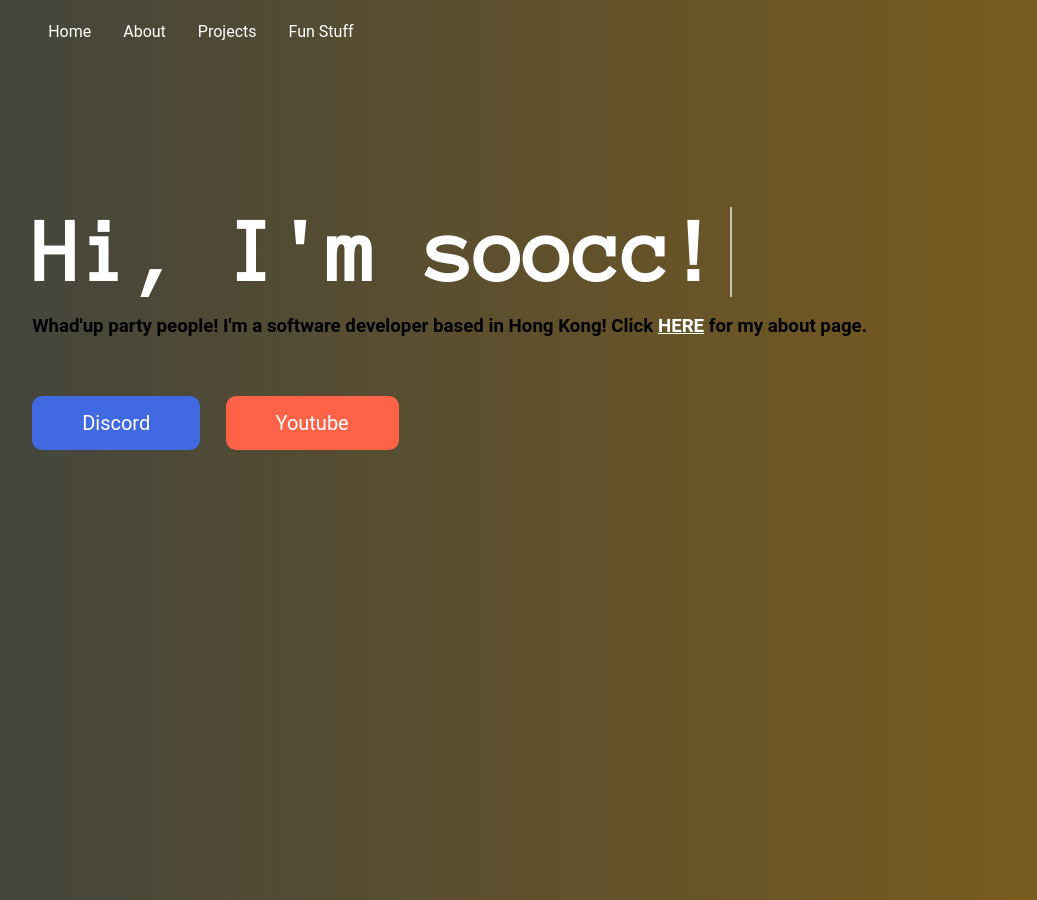
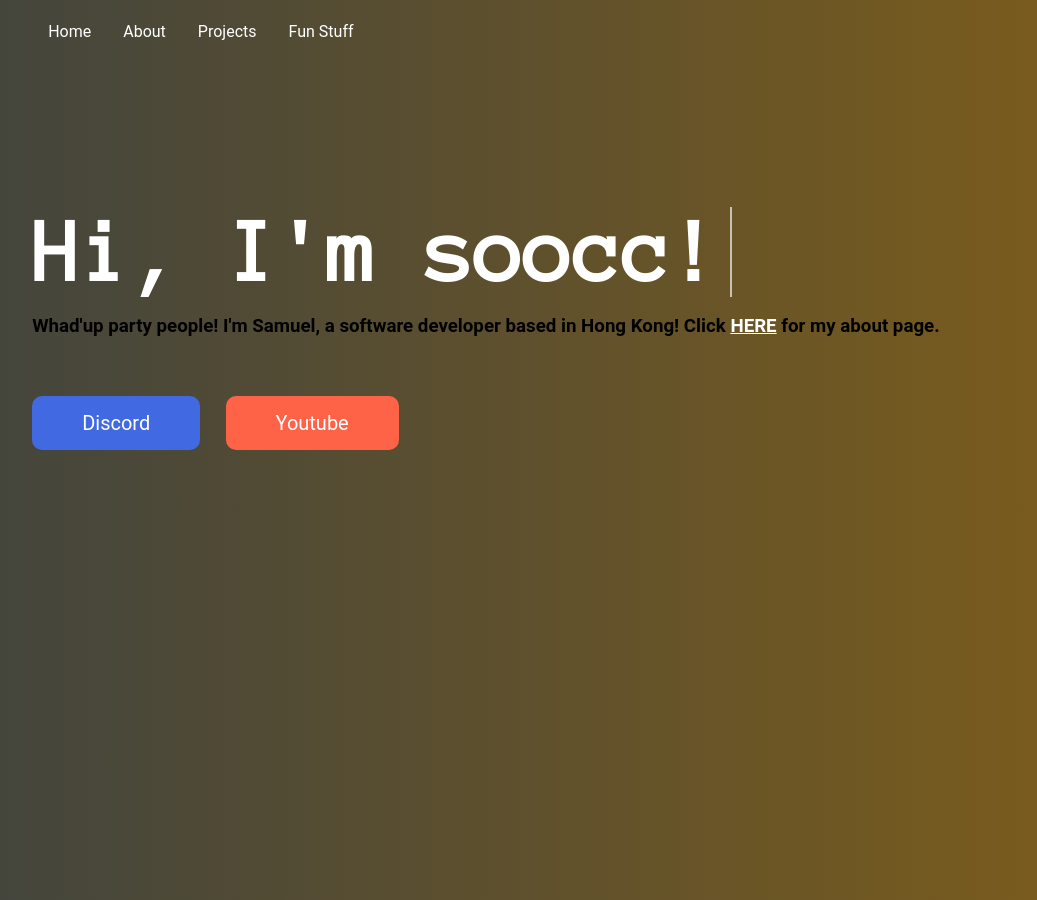
Before and after one commit to soocc/sooccsocks2, a Jekyll site: the page built from index.html, in a window 1280 px wide. Shown: the whole page, without its empty margins (39-1076 px from the left). Built offline with Jekyll 4.4.1, drawn with Linux system fonts in a browser that asks for light colours; some web fonts are replaced.

Commit message:
Update index.html

```diff
--- a/index.html
+++ b/index.html
@@ -82,7 +82,7 @@ layout: default
       <h1 class="welcome anim-typewriter">Hi, I'm soocc!</h1>
 
       <h3>
-        Whad'up party people! I'm a <strong>software developer</strong> based in Hong Kong! Click <strong><a class="about-link" href="soocc.github.io/about">HERE</a></strong> for my about page.<br>
+        Whad'up party people! I'm Samuel, a <strong>software developer</strong> based in Hong Kong! Click <strong><a class="about-link" href="soocc.github.io/about">HERE</a></strong> for my about page.<br>
       </h3>
     </div>
 
```
